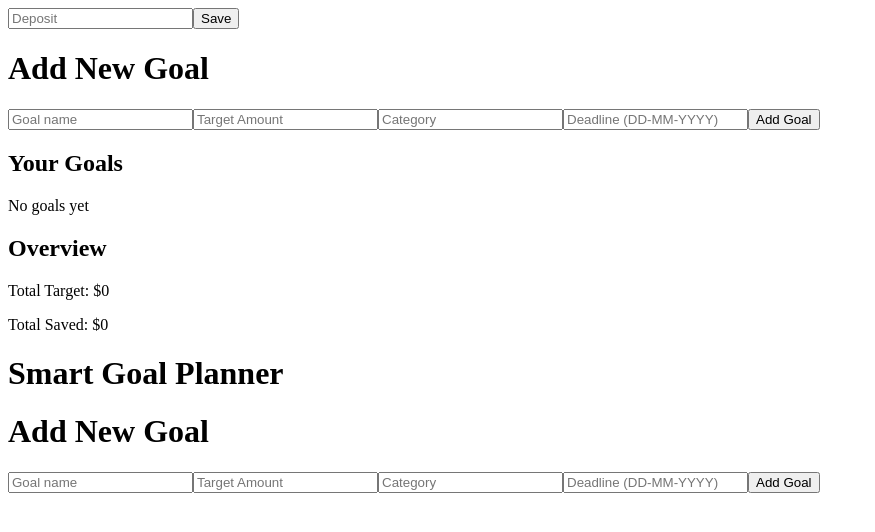
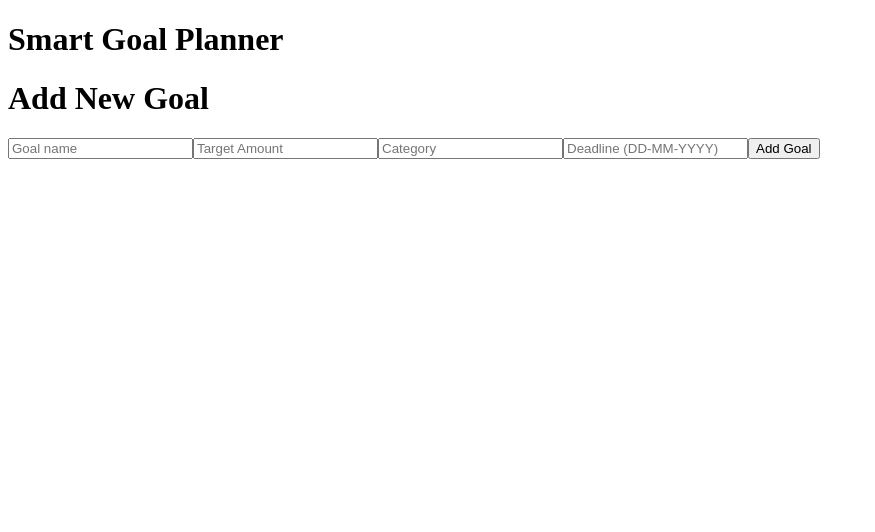
Before and after one commit to ErnestMunyoki/smart-goal-planner, a React (Vite) app: page / in a window 1280 px wide. Shown: the top 532 px of the page, without its empty margins (0-875 px from the left). Built offline with nearby package versions, Linux system fonts and the light colour scheme.

Commit message:
changes made to App.jsx file

```diff
--- a/src/main.jsx
+++ b/src/main.jsx
@@ -1,16 +1,8 @@
 import { StrictMode } from 'react'
 import { createRoot } from 'react-dom/client'
-import Deposit from './Components/DepositForm'
-import GoalsForm from './Components/GoalForm'
-import GoalsList from './Components/GoalList'
-import Overview from './Components/Overview'
 import App from './App'
 createRoot(document.getElementById('root')).render(
   <StrictMode>
-    <Deposit />
-    <GoalsForm />
-    <GoalsList/>
-    <Overview />
     <App/>
   </StrictMode>,
 )
```
